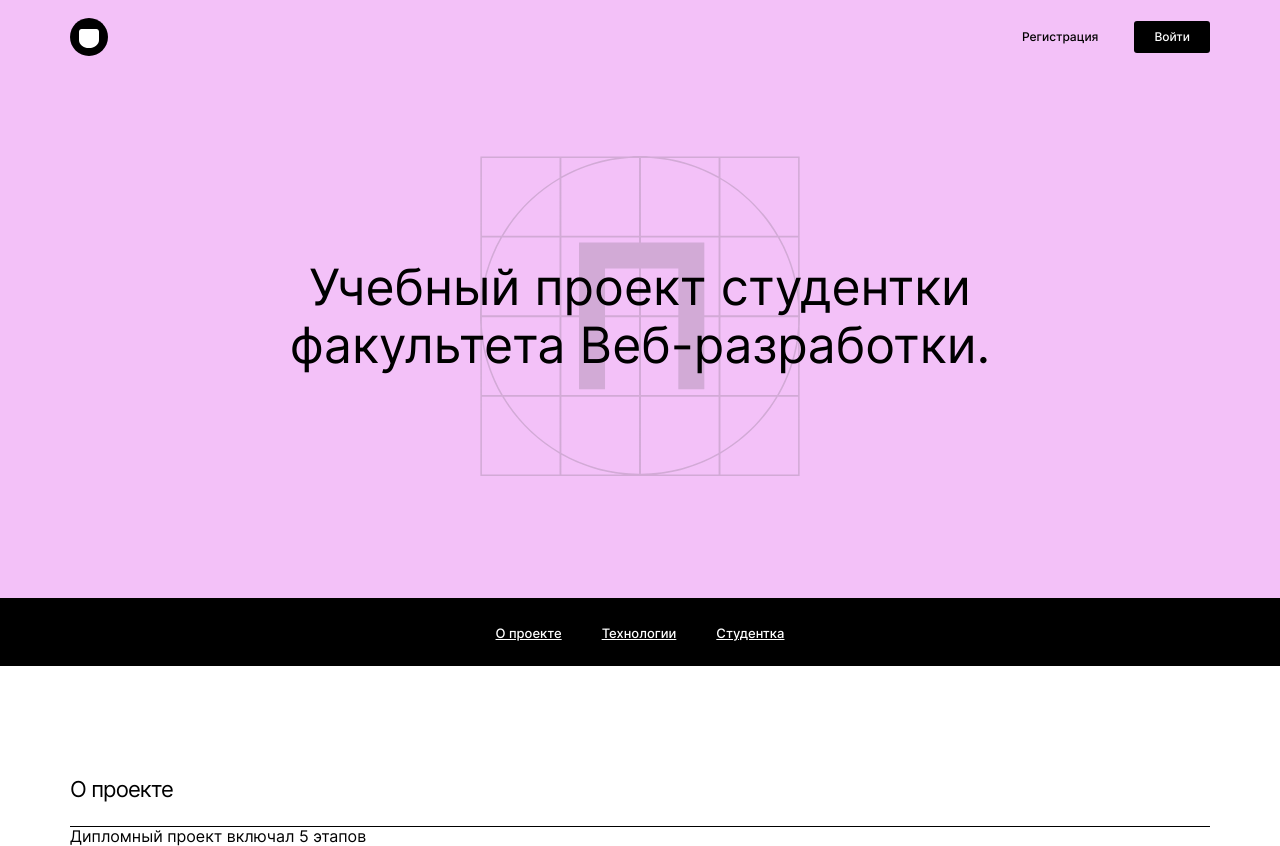
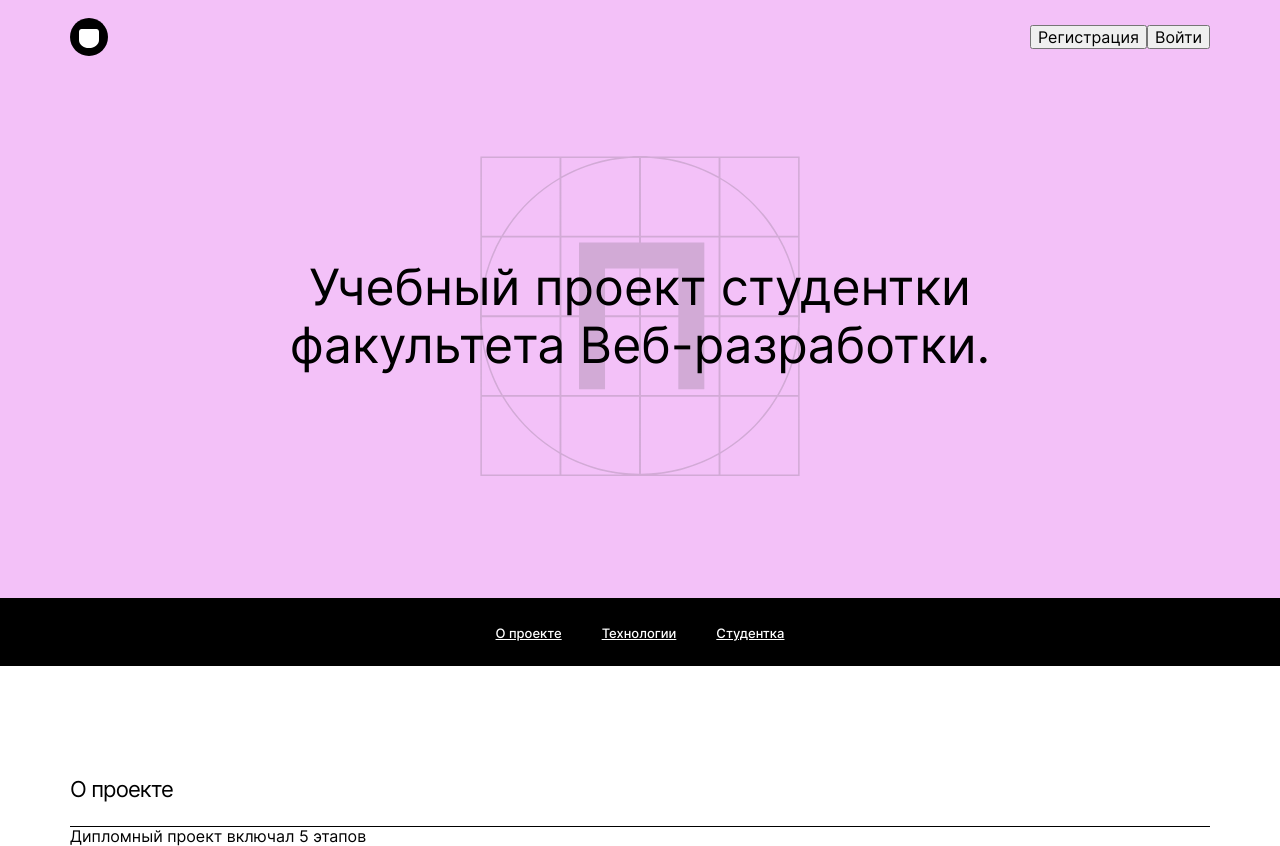
Before and after one commit to OlgaStrelk/movies-explorer-frontend, a React (Create React App) app: page / in a window 1280 px wide. Built offline with nearby package versions, Linux system fonts and the light colour scheme.

Commit message:
feat: refactor authBar

```diff
--- a/src/components/AuthBar/AuthBar.jsx
+++ b/src/components/AuthBar/AuthBar.jsx
@@ -1,18 +1,24 @@
 import "./AuthBar.css";
 
 function AuthBar() {
-  const BTNS_CLASS_NAME = "header__btn";
+  const BTNS_CLASS_NAME = "authBar__btn";
   const space = " ";
+  const CONTAINER_CLASS_NAME = "authBar__container";
+  const BTN_TYPE = "button";
 
   const BTNS = [
-    { title: "Регистрация", id: 1, uniqueBtnsClassName: "header__signup-btn" },
-    { title: "Войти", id: 2, uniqueBtnsClassName: "header__signin-btn" },
+    {
+      title: "Регистрация",
+      id: 1,
+      uniqueBtnsClassName: "authBar__btn_type_signup",
+    },
+    { title: "Войти", id: 2, uniqueBtnsClassName: "authBar__btn_type_signin" },
   ];
 
   const btnsMarkup = BTNS.map((btn) => (
     <button
       key={btn.id}
-      type="button"
+      type={BTN_TYPE}
       className={BTNS_CLASS_NAME + space + btn.uniqueBtnsClassName}
     >
       {btn.title}
@@ -20,7 +26,7 @@ function AuthBar() {
   ));
   return (
     <>
-      <div className="header__btns">{btnsMarkup}</div>
+      <div className={CONTAINER_CLASS_NAME}>{btnsMarkup}</div>
     </>
   );
 }
```
